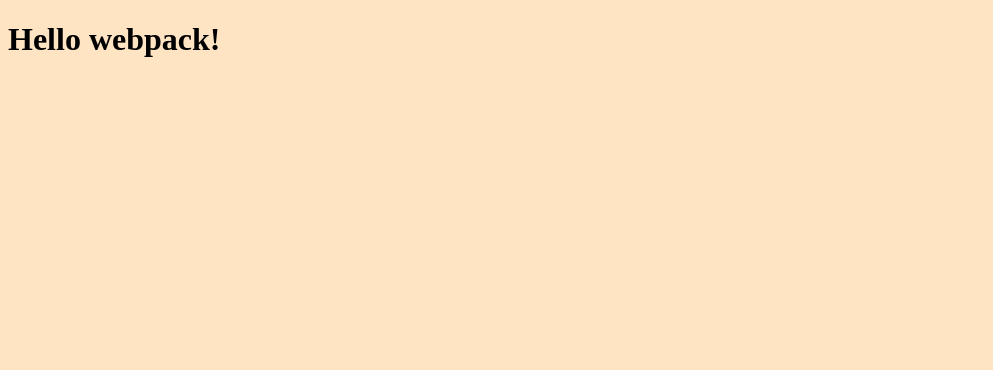
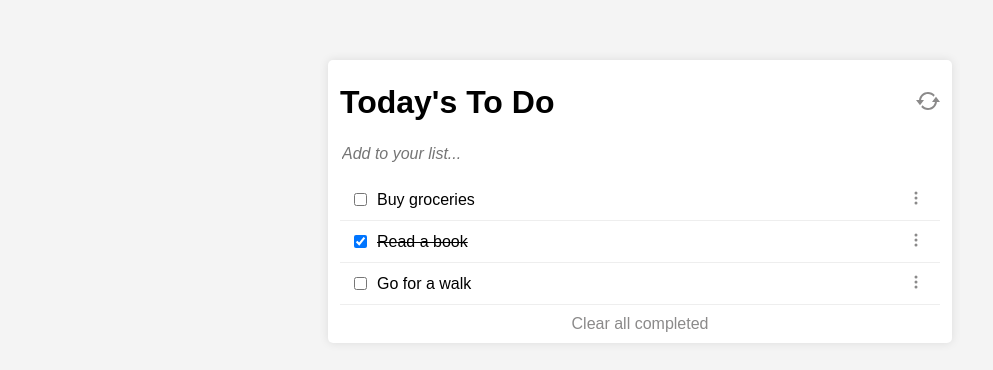
Before and after one commit to sagieramos/ToDoList, a website built with webpack: page src/index.html in a window 1280 px wide. Shown: the whole page, without its empty margins (0-993 px from the left). Built offline with nearby package versions, Linux system fonts and the light colour scheme.

Commit message:
Todo List structured

```diff
--- a/src/index.html
+++ b/src/index.html
@@ -3,10 +3,19 @@
 <head>
     <meta charset="UTF-8">
     <meta name="viewport" content="width=device-width, initial-scale=1.0">
-    <title>Wbpack Exercise</title>
-    <link rel="stylesheet" href="./style.css">
+    <title><%= htmlWebpackPlugin.options.title %></title>
 </head>
 <body>
-    <h1>Hello webpack!</h1>
+    <div class="container">
+        <span class="headline">
+            <h1>Today's To Do</h1>
+            <span id="refreshSvg"></span>
+        </span>
+        <form id="todoForm" action="#">
+            <input type="text" placeholder="Add to your list..." maxlength="50" minlength="1">
+        </form>
+        <ul id="task-list"></ul>
+        <button id="clearCompleted">Clear all completed</button>
+    </div>
 </body>
 </html>
--- a/src/index.js
+++ b/src/index.js
@@ -1 +1,25 @@
-import './style.css'
+import './styles/style.css'
+import {treeDots, refresh} from './modules/svg';
+/* import refresh  from './assets/refresh.svg' */
+
+const tasks = [
+    { description: 'Buy groceries', completed: false, index: 1 },
+    { description: 'Read a book', completed: true, index: 2 },
+    { description: 'Go for a walk', completed: false, index: 3 },
+];
+document.getElementById('refreshSvg').innerHTML = refresh;
+const taskList = document.getElementById('task-list');
+
+const renderTasks = () => {
+    taskList.innerHTML = tasks
+        .map(task => `
+            <li class="task ${task.completed ? 'completed' : ''}">
+                <input type="checkbox" class="completed-checkbox" ${task.completed ? 'checked' : ''}>
+                <span class="task-description">${task.description}</span>
+                <button class="treeDots">${treeDots}</button>
+            </li>
+        `)
+        .join('');
+}
+
+renderTasks();
--- /dev/null
+++ b/src/modules/svg.js
@@ -0,0 +1,11 @@
+const treeDots = `
+<svg xmlns="http://www.w3.org/2000/svg" width="16" height="16" fill="currentColor" class="bi bi-three-dots-vertical" viewBox="0 0 16 16">
+<path d="M9.5 13a1.5 1.5 0 1 1-3 0 1.5 1.5 0 0 1 3 0zm0-5a1.5 1.5 0 1 1-3 0 1.5 1.5 0 0 1 3 0zm0-5a1.5 1.5 0 1 1-3 0 1.5 1.5 0 0 1 3 0z"/>
+</svg>`
+
+const refresh = `
+<svg xmlns="http://www.w3.org/2000/svg" width="24" height="24" viewBox="0 0 24 24"><path d="M20.944 12.979c-.489 4.509-4.306 8.021-8.944 8.021-2.698
+0-5.112-1.194-6.763-3.075l1.245-1.633c1.283 1.645 3.276 2.708 5.518 2.708 3.526 0 6.444-2.624 6.923-6.021h-2.923l4-5.25 4 5.25h-3.056zm-15.864-1.979c.487-3.387
+3.4-6 6.92-6 2.237 0 4.228 1.059 5.51 2.698l1.244-1.632c-1.65-1.876-4.061-3.066-6.754-3.066-4.632 0-8.443 3.501-8.941 8h-3.059l4 5.25 4-5.25h-2.92z"/></svg>`
+
+export {treeDots, refresh};
--- a/src/style.css
+++ /dev/null
@@ -1,3 +0,0 @@
-body {
-    background-color: bisque;
-}
--- /dev/null
+++ b/src/styles/style.css
@@ -0,0 +1,87 @@
+body {
+    font-family: Arial, sans-serif;
+    margin: 0;
+    padding: 0;
+    background-color: #f4f4f4;
+    box-sizing: border-box;
+}
+
+.container {
+    max-width: 600px;
+    margin: 60px auto;
+    padding: 0 12px;
+    background-color: #fff;
+    border-radius: 5px;
+    box-shadow: 0px 0px 10px rgba(0, 0, 0, 0.1);
+}
+
+.headline {
+    display: flex;
+    justify-content: space-between;
+    padding: 24px 0;
+    align-items: center;
+}
+
+#refreshSvg {
+    fill: #8b8a8a;
+}
+
+h1 {
+    margin: 0;
+}
+
+ul {
+    list-style: none;
+    padding: 0;
+}
+
+li.task {
+    display: flex;
+    align-items: center;
+    padding: 10px;
+    border-bottom: 1px solid #eee;
+}
+
+.treeDots {
+    margin-left: auto;
+    border: none;
+    background: none;
+
+}
+
+.treeDots svg {
+    fill: #8b8a8a;
+}
+
+li.task.completed {
+    text-decoration: line-through;
+}
+
+.completed-checkbox {
+    margin-right: 10px;
+}
+
+input {
+    border: none;
+    outline: none;
+}
+
+input::placeholder {
+    font-style: italic;
+    font-size: 16px;
+}
+
+#task-list {
+    margin-bottom: 0;
+}
+
+#clearCompleted {
+    background: none;
+    border: none;
+    text-align: center;
+    width: 100%;
+    padding: 10px 0;
+    font-size: 16px;
+    color: #8b8a8a;
+
+}
--- a/webpack.config.js
+++ b/webpack.config.js
@@ -4,22 +4,29 @@ const path = require('path');
 module.exports = {
     mode: 'development',
     entry: {
-        bund: path.resolve(__dirname, 'src/index.js'),
+        bundle: path.resolve(__dirname, 'src/index.js'),
     },
     output: {
-      filename: 'bundle.js',
-      path: path.resolve(__dirname, 'dist'),
+        filename: '[name][contenthash].js',
+        path: path.resolve(__dirname, 'dist'),
+        clean: true,
     },
     plugins: [
         new HtmlwebpackPlugin({
-            title: 'Output Management',
+            title: 'To-Do List',
             template: 'src/index.html',
         }),
     ],
-    output: {
-        filename: '[name].js',
-        path: path.resolve(__dirname, 'dist'),
-        clean: true,
+      devtool: 'source-map',
+      devServer: {
+          static: {
+              directory: path.resolve(__dirname, 'dist')
+          },
+          port: 3000,
+          open: true,
+          hot: true,
+          compress: true,
+          historyApiFallback: true,
       },
     module: {
         rules: [
@@ -27,6 +34,20 @@ module.exports = {
             test: /\.css$/i,
             use: ['style-loader', 'css-loader'],
           },
+          {
+            test: /\.js$/,
+            exclude: /node_modules/,
+            use: {
+                loader: 'babel-loader',
+                options: {
+                  presets: ['@babel/preset-env'],
+                }
+            }
+            },
+            {
+                test: /\.(png|svg|jpg|jpeg|gif)$/i,
+                type: 'asset/resource'
+            },
         ],
       },
 }
```
Also changed, not shown: package.json (+13 -1 lines), dist/bund.js (deleted), dist/bundle503f684e22efd2515d4e.js (added), dist/e12d3005020f203f6ac9.svg (added), dist/index.html, src/assets/refresh.svg (added), 2 other files.
